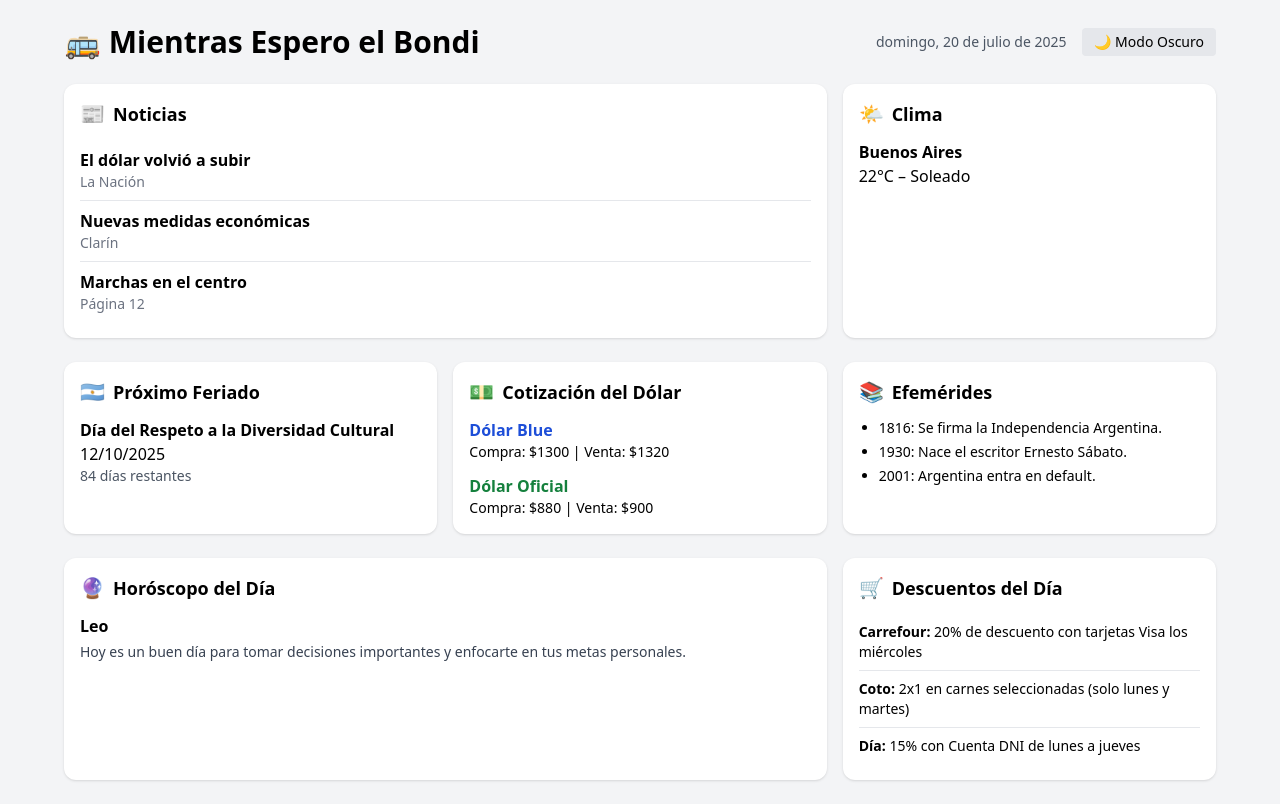
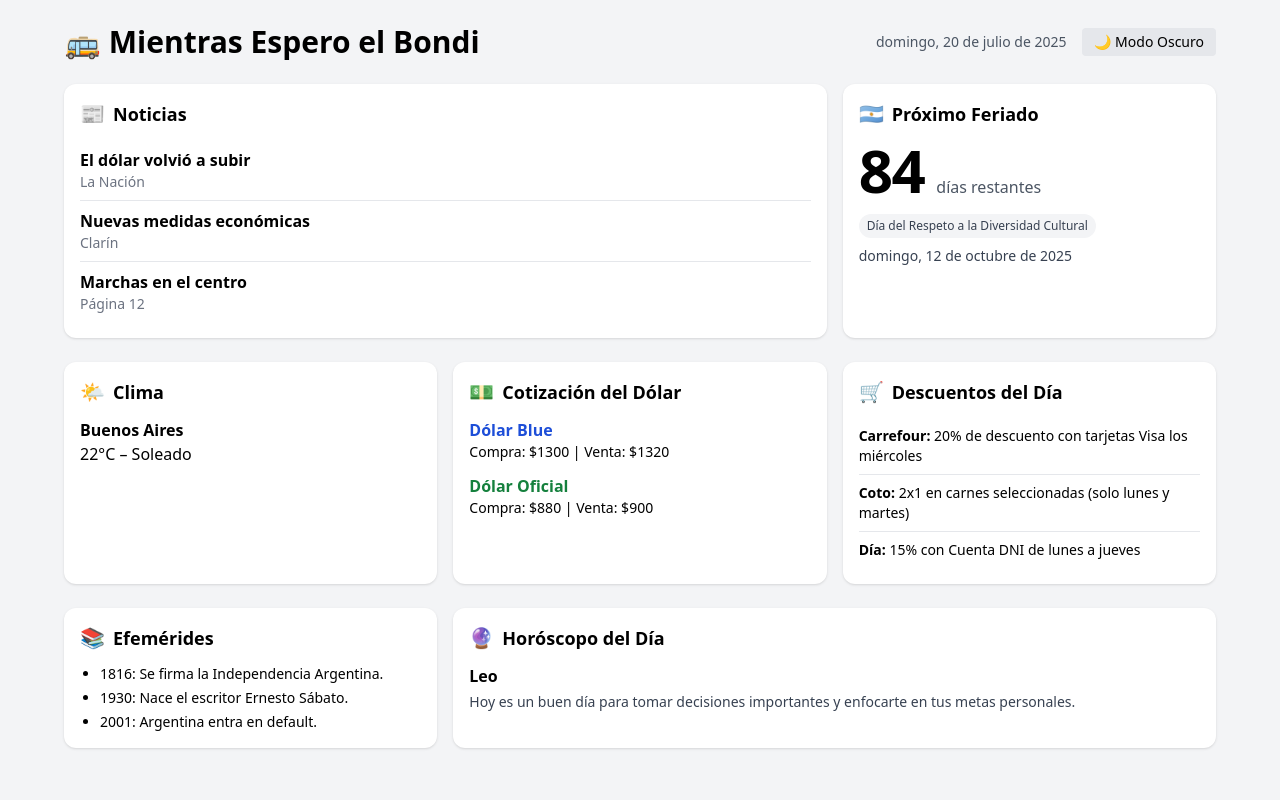
Before and after one commit to kalaniz0018/mientras-espero-el-bondi, a React (Vite) app: page / in a window 1280 px wide. Built offline with nearby package versions, Linux system fonts and the light colour scheme.

Commit message:
card de proximo feriado

```diff
--- a/src/App.tsx
+++ b/src/App.tsx
@@ -59,13 +59,14 @@ function App() {
         </div>
 
         <div className="grid grid-cols-1 sm:grid-cols-2 lg:grid-cols-3 gap-x-4 gap-y-6">
-          <News  className="sm:col-span-2"/>
+          <News className="sm:col-span-2" />
+          <NextFeriado />
           <Weather />
-          <NextFeriado />
           <Dolar />
+          <Descuentos />
           <Efemerides />
+
           <Horoscopo className="sm:col-span-2" />
-          <Descuentos />
         </div>
       </div>
     </div>
--- a/src/components/NextFeriado.tsx
+++ b/src/components/NextFeriado.tsx
@@ -7,20 +7,62 @@ type NextFeriadoProps = {
 };
 
 export const NextFeriado: React.FC<NextFeriadoProps> = ({ className = "" }) => {
-  const today = new Date();
+  const now = new Date();
   const feriadoDate = new Date(mockFeriado.date);
 
-  const diffInTime = feriadoDate.getTime() - today.getTime();
-  const daysLeft = Math.ceil(diffInTime / (1000 * 3600 * 24));
+  // Diferencia en días (redondeando hacia arriba para contar el día parcial)
+  const diffMs = feriadoDate.getTime() - now.getTime();
+  const rawDays = Math.ceil(diffMs / (1000 * 60 * 60 * 24));
+  const daysLeft = Math.max(0, rawDays); // nunca negativo
+
+  const formatDate = (d: Date) =>
+    d.toLocaleDateString("es-AR", {
+      weekday: "long",
+      day: "numeric",
+      month: "long",
+      year: "numeric",
+    });
+
+  const isToday = daysLeft === 0;
+  const unit = daysLeft === 1 ? "día" : "días";
 
   return (
     <div className={className}>
       <Card title="Próximo Feriado" icon="🇦🇷">
-        <p className="font-semibold">{mockFeriado.name}</p>
-        <p>{feriadoDate.toLocaleDateString("es-AR")}</p>
-        <p className="text-sm text-gray-600 dark:text-gray-300">
-          {daysLeft} días restantes
+        {/* Héroe: días restantes bien grandes */}
+        <div className="flex items-baseline gap-3 mb-3">
+          {isToday ? (
+            <span className="text-4xl sm:text-5xl font-extrabold tracking-tight">
+              ¡Hoy!
+            </span>
+          ) : (
+            <>
+              <span className="text-5xl sm:text-6xl font-extrabold leading-none tracking-tight">
+                {daysLeft}
+              </span>
+              <span className="text-sm sm:text-base text-gray-600 dark:text-gray-300">
+                {unit} restantes
+              </span>
+            </>
+          )}
+        </div>
+
+        {/* Nombre del feriado como “pill” para dar personalidad */}
+        <div className="inline-flex items-center px-2 py-1 rounded-full text-xs font-medium bg-gray-100 dark:bg-gray-700 text-gray-700 dark:text-gray-100 mb-2">
+          {mockFeriado.name}
+        </div>
+
+        {/* Fecha completa, secundaria */}
+        <p className="text-sm text-gray-700 dark:text-gray-300">
+          {formatDate(feriadoDate)}
         </p>
+
+        {/* Hint sutil si es hoy */}
+        {isToday && (
+          <p className="mt-2 text-xs text-emerald-600 dark:text-emerald-400">
+            A disfrutar el día libre ✨
+          </p>
+        )}
       </Card>
     </div>
   );
```
